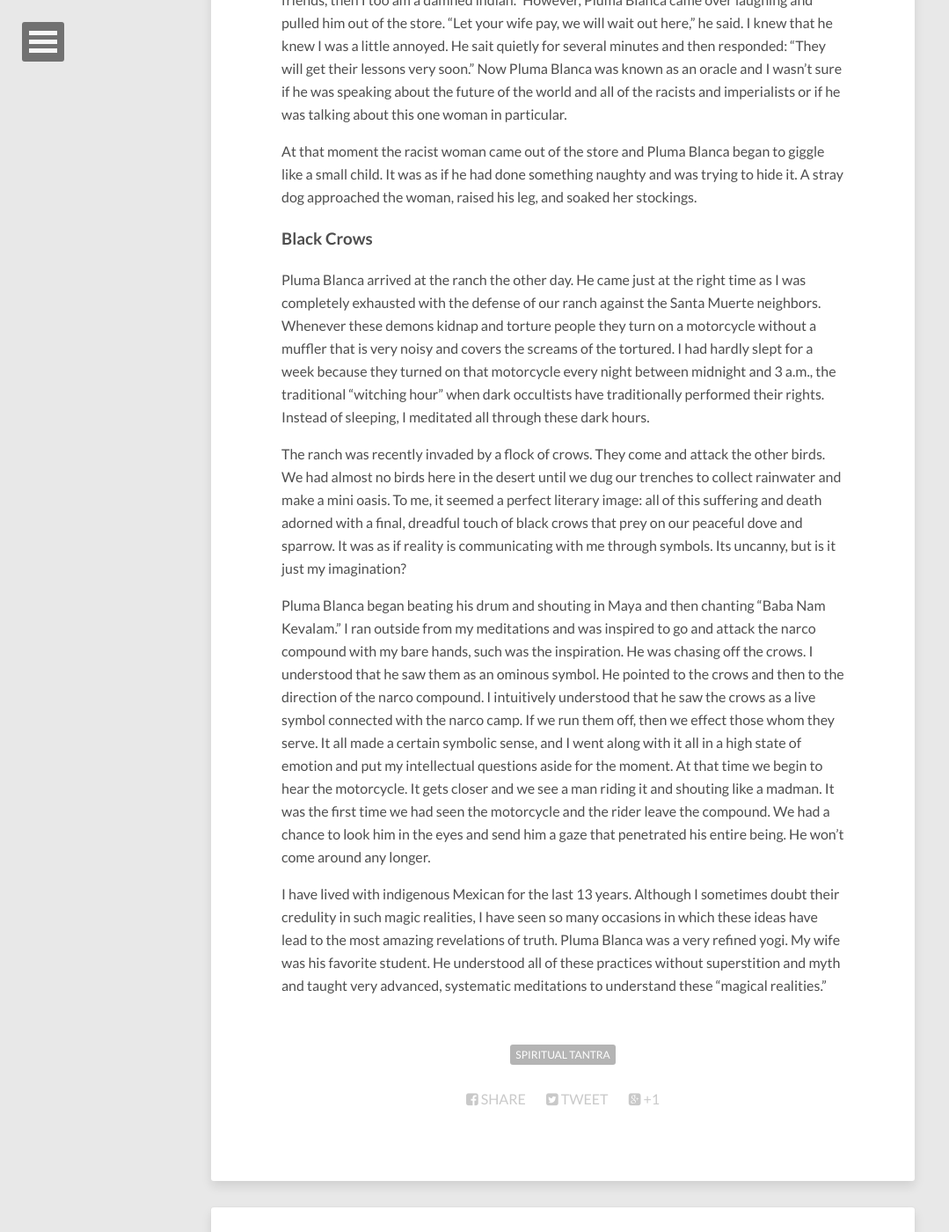
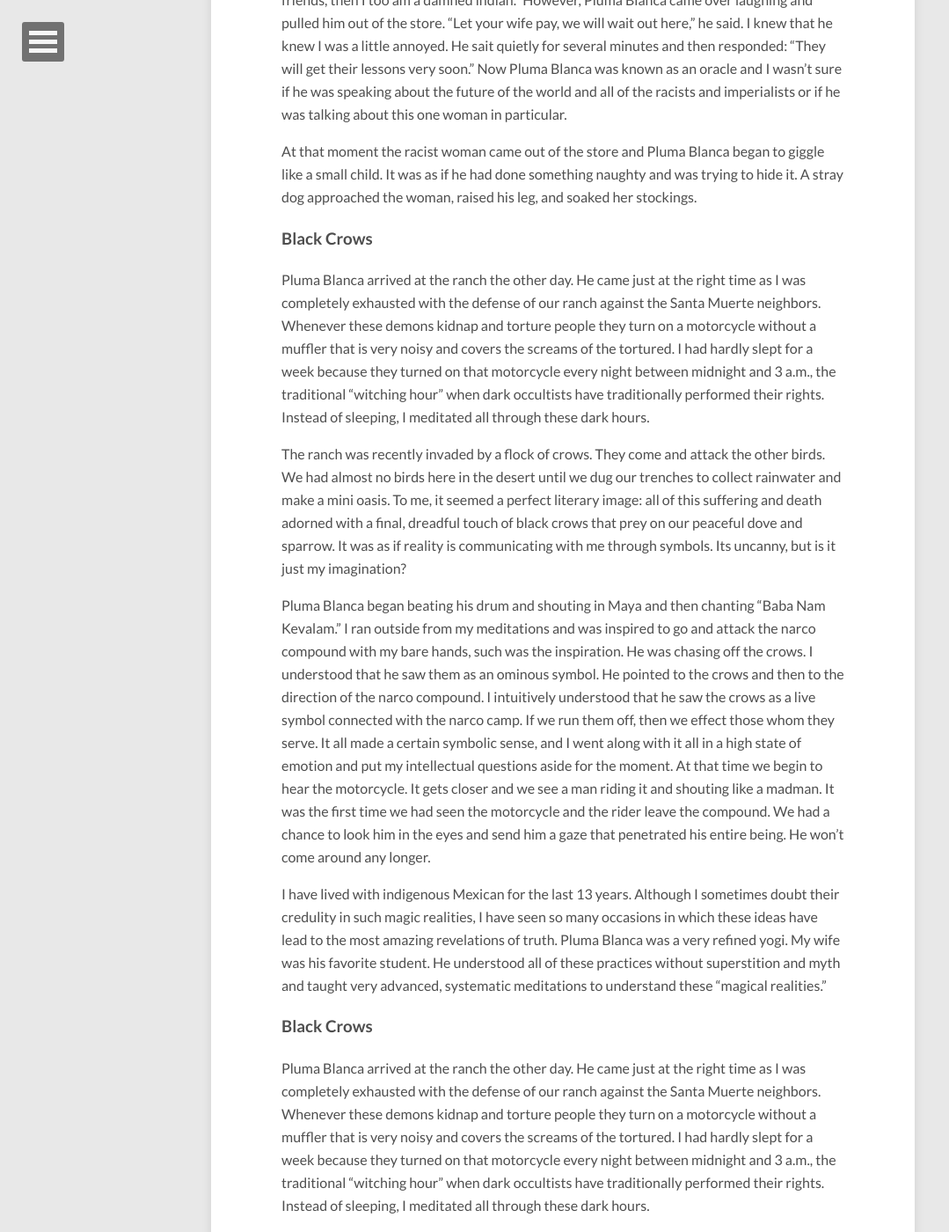
Before and after one commit to anandamurtiidiscursos/anandamurtiidiscursos.github.io, a Jekyll site: the page built from _posts/2015-06-22-4-Stories-of-Pluma-Blanca.md, in a window 1280 px wide and 1400 px high, scrolled down 3788 px. Shown: the whole window at 88% size, without its empty margins (0-1079 px from the left). Built offline with Jekyll 4.4.1, drawn with Linux system fonts in a browser that asks for light colours; nearby versions of some CDN libraries; comment, search, counter and statistics services are not loaded; some of the changed text lies outside the part shown.

Commit message:
Updated 2015-06-22-4-Stories-of-Pluma-Blanca.md

```diff
--- a/_posts/2015-06-22-4-Stories-of-Pluma-Blanca.md
+++ b/_posts/2015-06-22-4-Stories-of-Pluma-Blanca.md
@@ -6,6 +6,7 @@ tags:
 comments: true
 published: true
 ---
+
 
 
 Pluma Blanca always had a very elevated vibration. When people came near him they would begin to sway in a counter-clockwise direction. Sometimes their heads would begin to tilt and subtly twirl in an almost imperceptible circular motion. He explained that whether you are speaking of the Cosmic Nucleus of Hunab Ku or the Conscious Nucleus of the Atman radiating behind our minds, the movement around either a physical or spiritual nucleus is always a play of the centripetal and centrifugal forces. They have the same dynamics on all planes of being. There are physical vortexes of motion in the physical world where there is the weight and gravity of matter and also vortexes of subtle, mental energy that act and interact with thoughts, feelings, and perceptions. To harmonize the macrocosm with the microcosm, the universe with the individual, one must find this secret flow of Tao both within the mind and in one’s world, planet, and its plants and animals.
@@ -47,3 +48,12 @@ The ranch was recently invaded by a flock of crows. They come and attack the oth
 Pluma Blanca began beating his drum and shouting in Maya and then chanting “Baba Nam Kevalam.” I ran outside from my meditations and was inspired to go and attack the narco compound with my bare hands, such was the inspiration. He was chasing off the crows. I understood that he saw them as an ominous symbol. He pointed to the crows and then to the direction of the narco compound. I intuitively understood that he saw the crows as a live symbol connected with the narco camp. If we run them off, then we effect those whom they serve. It all made a certain symbolic sense, and I went along with it all in a high state of emotion and put my intellectual questions aside for the moment. At that time we begin to hear the motorcycle. It gets closer and we see a man riding it and shouting like a madman. It was the first time we had seen the motorcycle and the rider leave the compound. We had a chance to look him in the eyes and send him a gaze that penetrated his entire being. He won’t come around any longer.
 
 I have lived with indigenous Mexican for the last 13 years. Although I sometimes doubt their credulity in such magic realities, I have seen so many occasions in which these ideas have lead to the most amazing revelations of truth. Pluma Blanca was a very refined yogi. My wife was his favorite student. He understood all of these practices without superstition and myth and taught very advanced, systematic meditations to understand these “magical realities.”
+
+### Black Crows
+Pluma Blanca arrived at the ranch the other day. He came just at the right time as I was completely exhausted with the defense of our ranch against the Santa Muerte neighbors. Whenever these demons kidnap and torture people they turn on a motorcycle without a muffler that is very noisy and covers the screams of the tortured. I had hardly slept for a week because they turned on that motorcycle every night between midnight and 3 a.m., the traditional “witching hour” when dark occultists have traditionally performed their rights. Instead of sleeping, I meditated all through these dark hours.
+
+The ranch was recently invaded by a flock of crows. They come and attack the other birds. We had almost no birds here in the desert until we dug our trenches to collect rainwater and make a mini oasis. To me, it seemed a perfect literary image: all of this suffering and death adorned with a final, dreadful touch of black crows that prey on our peaceful dove and sparrow. It was as if reality is communicating with me through symbols. Its uncanny, but is it just my imagination?
+
+Pluma Blanca began beating his drum and shouting in Maya and then chanting “Baba Nam Kevalam.” I ran outside from my meditations and was inspired to go and attack the narco compound with my bare hands, such was the inspiration. He was chasing off the crows. I understood that he saw them as an ominous symbol. He pointed to the crows and then to the direction of the narco compound. I intuitively understood that he saw the crows as a live symbol connected with the narco camp. If we run them off, then we effect those whom they serve. It all made a certain symbolic sense, and I went along with it all in a high state of emotion and put my intellectual questions aside for the moment. At that time we begin to hear the motorcycle. It gets closer and we see a man riding it and shouting like a madman. It was the first time we had seen the motorcycle and the rider leave the compound. We had a chance to look him in the eyes and send him a gaze that penetrated his entire being. He won’t come around any longer.
+
+I have lived with indigenous Mexican for the last 13 years. Although I sometimes doubt their credulity in such magic realities, I have seen so many occasions in which these ideas have lead to the most amazing revelations of truth. Pluma Blanca was a very refined yogi. My wife was his favorite student. He understood all of these practices without superstition and myth and taught very advanced, systematic meditations to understand these “magical realities.”
```
